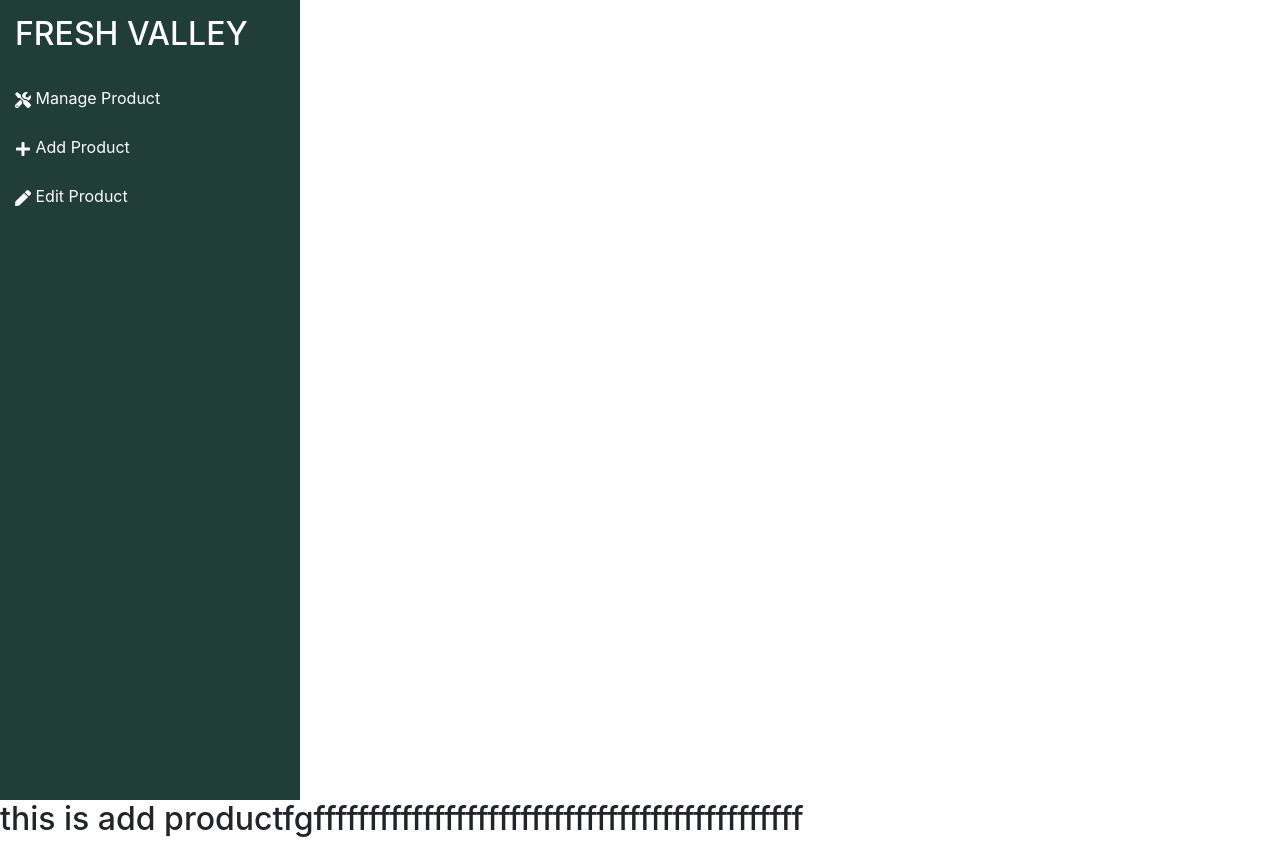
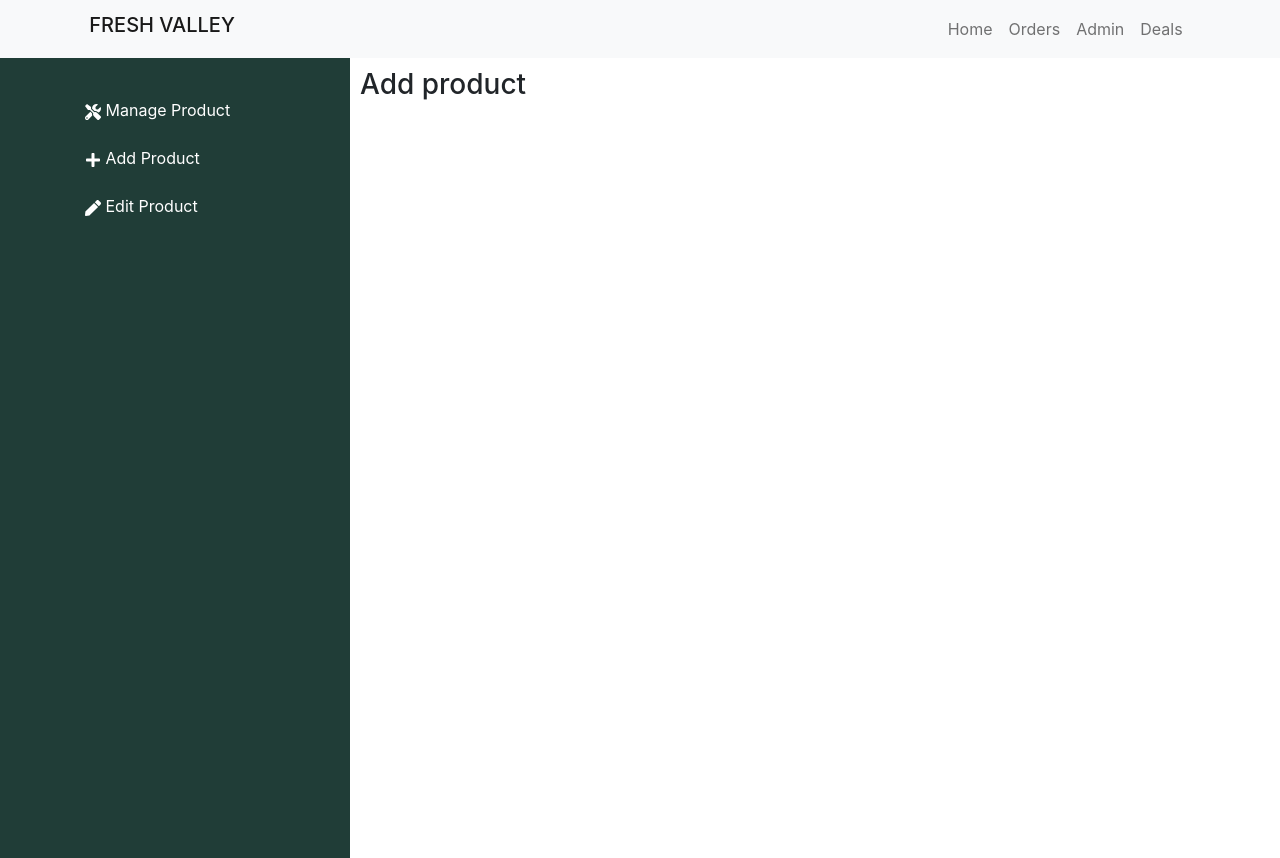
Before and after one commit to smashfakuddin/fresh-valley-client, a React (Create React App) app: page /add-product in a window 1280 px wide. Built offline with nearby package versions, Linux system fonts and the light colour scheme.

Commit message:
sidebar added

```diff
--- a/src/App.js
+++ b/src/App.js
@@ -16,24 +16,14 @@ function App() {
   return (
     <div className="App">
       <Router>
-        {/* <Nav /> */}
-        <Sidebar/>
+        <Nav />
+        {/* <Sidebar/> */}
         <Switch>
-          <Route path="/home">
-            <Products />
-          </Route>
-          <Route path="/login">
-            <Login/>
-          </Route>
-          <Route path="/admin">
-            <Admin/>
-          </Route>
-          <Route path="/add-product">
-            <AddProduct/>
-          </Route>
-          <Route path="/">
-            <Products />
-          </Route>
+          <Route path="/home" component={Products} />
+          <Route path="/login" component={Login} />
+          <Route path="/admin" component={Admin} />
+          <Route path="/add-product" component={AddProduct,Sidebar} />
+          <Route path="/" component={Products} />
         </Switch>
       </Router>
     </div>
--- a/src/components/AddProduct.js
+++ b/src/components/AddProduct.js
@@ -1,9 +1,10 @@
 import React from 'react';
+import './AddProduct.css';
 
 const AddProduct = () => {
     return (
         <div>
-            <h2>this is add productfgfffffffffffffffffffffffffffffffffffffffffffff</h2>
+            <h3>Add product</h3>
         </div>
     );
 };
--- a/src/components/Admin.js
+++ b/src/components/Admin.js
@@ -7,7 +7,6 @@ const Admin = () => {
     return (
         <>
             <Sidebar/>
-            <AddProduct/>
         </>
     );
 };
--- /dev/null
+++ b/src/components/EditProduct.js
@@ -0,0 +1,11 @@
+import React from 'react';
+
+const EditProduct = () => {
+    return (
+        <div>
+            <h2>Edit product</h2>
+        </div>
+    );
+};
+
+export default EditProduct;
--- /dev/null
+++ b/src/components/ManageProduct.js
@@ -0,0 +1,11 @@
+import React from 'react';
+
+const ManageProduct = () => {
+    return (
+        <div>
+            <h2>Manage Product</h2>
+        </div>
+    );
+};
+
+export default ManageProduct;
--- a/src/components/Nav.js
+++ b/src/components/Nav.js
@@ -18,13 +18,13 @@ const Nav = () => {
                                         <a className='nav-link ' href="/">Home</a>
                                     </li>
                                     <li>
-                                        <a className='nav-link ' href="/about">Orders</a>
+                                        <a className='nav-link ' href="/orders">Orders</a>
                                     </li>
                                     <li>
-                                        <a className='nav-link ' href="/portfolio">Admin</a>
+                                        <a className='nav-link ' href="/admin">Admin</a>
                                     </li>
                                     <li>
-                                        <a className='nav-link ' href="/skill">Deals</a>
+                                        <a className='nav-link ' href="/deals">Deals</a>
                                     </li>
                                 </ul>
                             </div>
--- a/src/components/Sidebar.css
+++ b/src/components/Sidebar.css
@@ -1,4 +1,4 @@
-.sidebar {
+/* .sidebar {
     display: flex;
     flex-direction: column;
     height: 100vh;
@@ -7,10 +7,11 @@
     max-width: 300px;
     padding: 15px;
     color: white;
-}
+} */
 
-a {
+.test>a {
     color: white;
     text-decoration: none;
-    margin-top: 25px;
+    padding: 15px;
+    margin: 50px 0px;
 }
--- a/src/components/Sidebar.js
+++ b/src/components/Sidebar.js
@@ -1,16 +1,91 @@
 import React from 'react';
 import './Sidebar.css';
 import { FaPlus, FaPen, FaTools } from "react-icons/fa";
-import { Link } from 'react-router-dom';
+import AddProduct from './AddProduct';
+
+//for testing
+import {
+    BrowserRouter as Router,
+    Switch,
+    Route,
+    Link
+} from "react-router-dom";
+import ManageProduct from './ManageProduct';
+import EditProduct from './EditProduct';
+
+const routes = [
+    {
+        path: "/manage-product",
+        exact: true,
+        sidebar: () => <></>,
+        main: () => <ManageProduct/>
+    },
+    {
+        path: "/add-product",
+        sidebar: () => <></>,
+        main: () => <AddProduct/>
+    },
+    {
+        path: "/edit-product",
+        sidebar: () => <></>,
+        main: () => <EditProduct/>
+    }
+];
+
 
 const Sidebar = () => {
     return (
-        <div className='sidebar'>
-            <h2>FRESH VALLEY</h2>
-            <Link to='/add-product'><FaTools/>    Manage Product</Link>
-            <Link> <FaPlus />   Add Product</Link>
-            <Link><FaPen />  Edit Product</Link>
-        </div>
+        <Router>
+            <div style={{ display: "flex" }}>
+                <div
+                    style={{
+                        padding: "10px",
+                        width: "20%",
+                        background: "rgba(32,61,55,255)",
+                        height: '100vh',
+                        minWidth:'350px'
+                    }}
+                >
+                    <ul style={{ listStyleType: "none", padding: '10px',margin:'20px 50px',color:"black" }}>
+                        <li className='test'>
+                            <Link to="/manage-product"><FaTools/>   Manage Product</Link>
+                        </li>
+                        <br />
+                        <li className="test">
+                            <Link to="/add-product"><FaPlus/>   Add Product</Link>
+                        </li>
+                        <br />
+                        <li className='test'>
+                            <Link to="/edit-product"><FaPen/>   Edit Product</Link>
+                        </li>
+                    </ul>
+
+                    <Switch>
+                        {routes.map((route, index) => (
+                            <Route
+                                key={index}
+                                path={route.path}
+                                exact={route.exact}
+                                children={<route.sidebar />}
+                            />
+                        ))}
+                    </Switch>
+                </div>
+
+                <div style={{ flex: 1, padding: "10px" }}>
+                    <Switch>
+                        {routes.map((route, index) => (
+                            <Route
+                                key={index}
+                                path={route.path}
+                                exact={route.exact}
+                                children={<route.main />}
+                            />
+                        ))}
+                    </Switch>
+                </div>
+            </div>
+        </Router>
     );
 };
 
```
Also changed, not shown: src/components/AddProduct.css (added).
